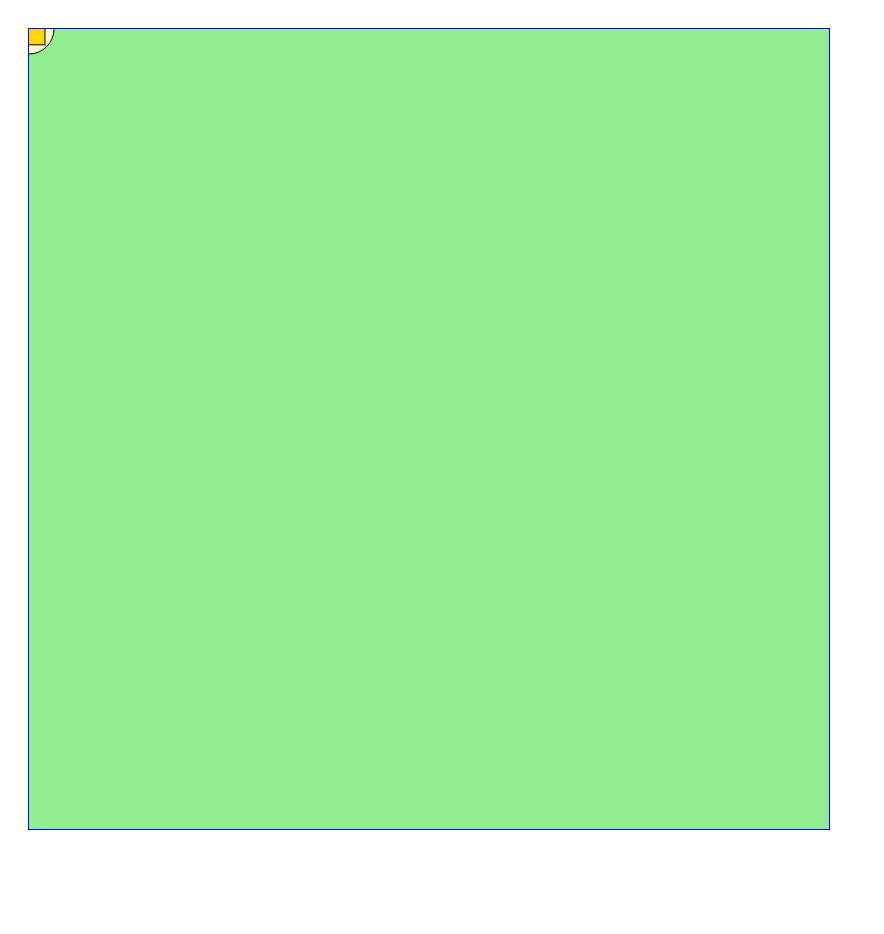
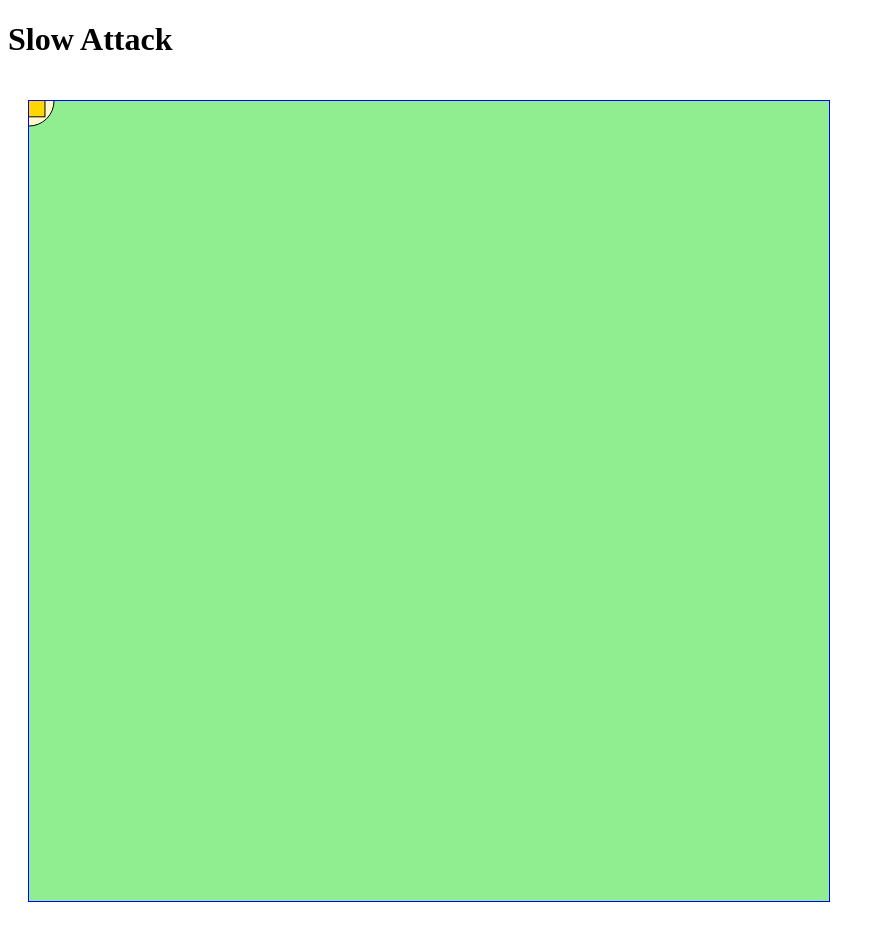
Before and after one commit to AdrianaDonkers/chasing-game, a plain HTML site: page index.html in a window 1280 px wide. Shown: the whole page, without its empty margins (0-884 px from the left). Before the commit the page ends 862 px from the top, so only its background shows below. Drawn offline with Linux system fonts and the light colour scheme.

Commit message:
add a heading element with the game name

```diff
--- a/index.html
+++ b/index.html
@@ -5,6 +5,7 @@
     <link rel="stylesheet" href="chaser.css">
   </head>
   <body>
+    <h1>Slow Attack</h1>
     <canvas width="800" height="800"></canvas>
     <script src="chaser.js"></script>
   </body>
```
